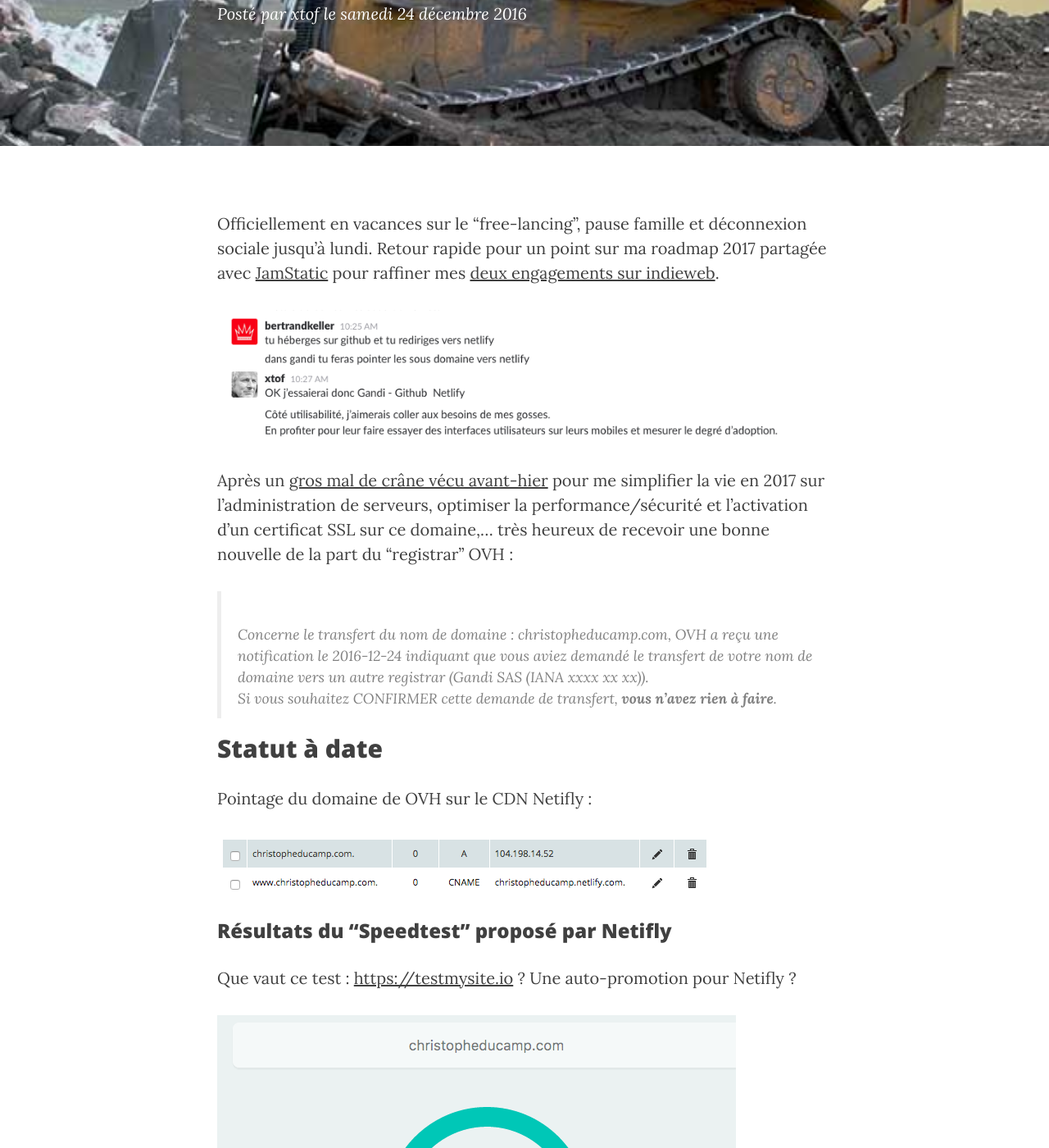
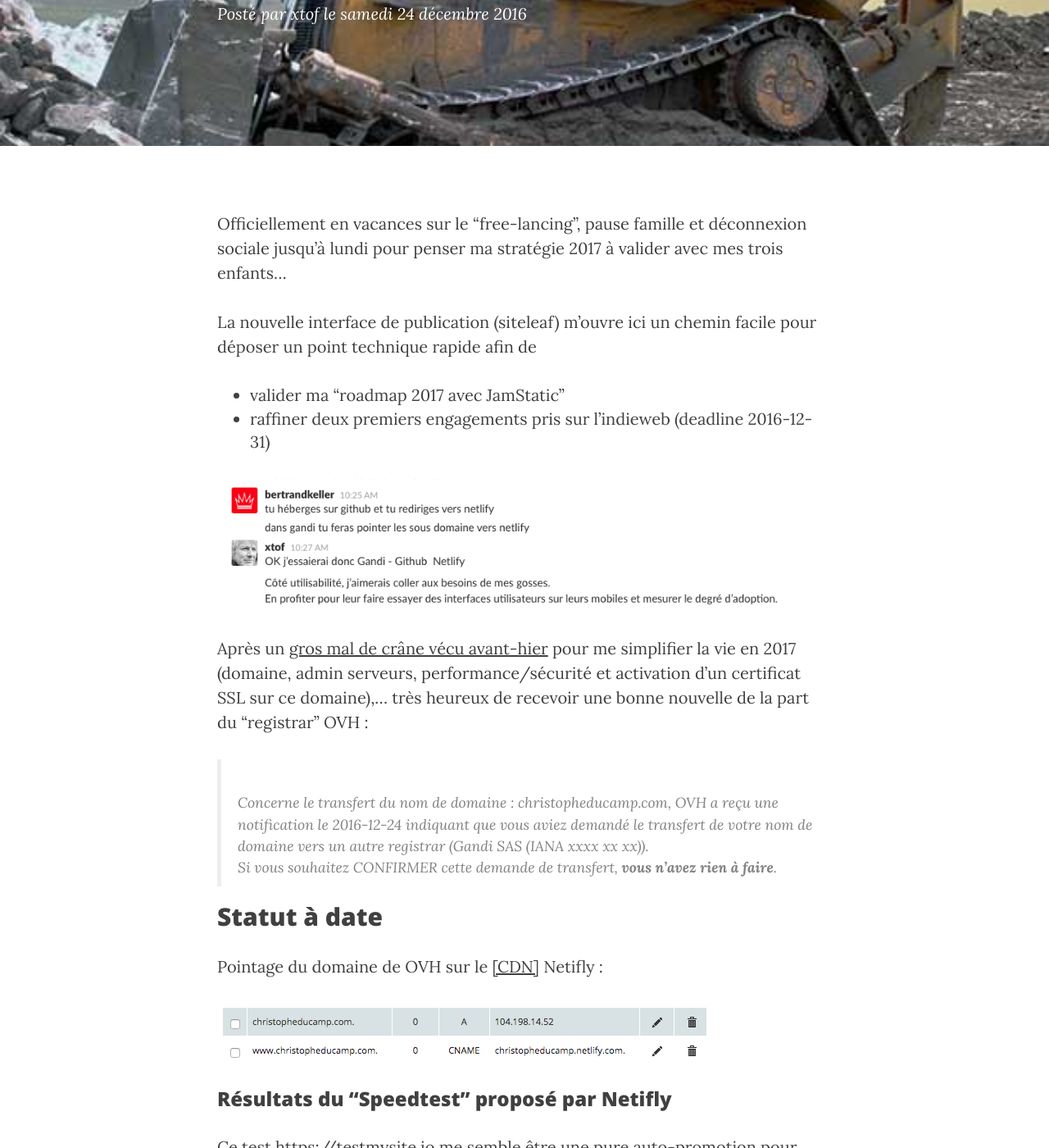
Before and after one commit to ChristopheDucamp/xtof-clean-blog, a Jekyll site: the page built from _posts/2016-12-24-migration-jamstack.markdown, in a window 1280 px wide and 1400 px high, scrolled down 295 px. Shown: the whole window at 82% size. Built offline with Jekyll 4.4.1, drawn with Linux system fonts in a browser that asks for light colours; nearby versions of some CDN libraries; comment, search, counter and statistics services are not loaded; some of the changed text lies outside the part shown.

Commit message:
Updated Migration Jamstack

```diff
--- a/_posts/2016-12-24-migration-jamstack.markdown
+++ b/_posts/2016-12-24-migration-jamstack.markdown
@@ -16,23 +16,27 @@ author: xtof
 layout: post
 ---
 
-Officiellement en vacances sur le "free-lancing", pause famille et déconnexion sociale jusqu'à lundi. Retour rapide pour un point sur ma roadmap 2017 partagée avec [JamStatic](https://jamstatic.fr) pour raffiner mes [deux engagements sur indieweb](https://indieweb.org/2017-01-01-commitments#Commitments).
+Officiellement en vacances sur le "free-lancing", pause famille et déconnexion sociale jusqu'à lundi pour penser ma stratégie 2017 à valider avec mes trois enfants...
+
+La nouvelle interface de publication (siteleaf)  m'ouvre ici un chemin facile pour déposer un point technique rapide afin de
+* valider ma "roadmap 2017 avec [JamStatic"](https://jamstatic.fr)
+* raffiner [deux premiers engagements pris sur l'indieweb](https://indieweb.org/2017-01-01-commitments#Commitments) (deadline 2016-12-31)
 
 ![Roadmap - bertrand keller jamstatic-fr 2016-12-20](/uploads/Roadmap%20-%20jamstatic-fr%202016-12-20.png)
 
-Après un [gros mal de crâne vécu avant-hier](http://ducamp.me/2016-357) pour me simplifier la vie en 2017 sur l'administration de serveurs, optimiser la performance/sécurité et l'activation d'un certificat SSL sur ce domaine,... très heureux de recevoir une bonne nouvelle de la part du "registrar" OVH :
+Après un [gros mal de crâne vécu avant-hier](http://ducamp.me/2016-357) pour me simplifier la vie en 2017 (domaine, admin serveurs, performance/sécurité et activation d'un certificat SSL sur ce domaine),... très heureux de recevoir une bonne nouvelle de la part du "registrar" OVH :
 
 > Concerne le transfert du nom de domaine : christopheducamp.com, OVH a reçu une notification le 2016-12-24 indiquant que vous aviez demandé le transfert de votre nom de domaine vers un autre registrar (Gandi SAS (IANA xxxx xx xx)).<br>Si vous souhaitez CONFIRMER cette demande de transfert, **vous n'avez rien à faire**.
 
 ## Statut à date
 
-Pointage du domaine de OVH sur le CDN Netifly :
+Pointage du domaine de OVH sur le [[CDN]](http://ducamp.me/CDN) Netifly :
 
 ![OVH 2016-12-24.png](/uploads/OVH%202016-12-24.png)
 
 ### Résultats du "Speedtest" proposé par Netifly
 
-Que vaut ce test : [https://testmysite.io](https://testmysite.io) ? Une auto-promotion pour Netifly ?
+Ce test [https://testmysite.io](https://testmysite.io) me semble être une pure auto-promotion pour Netifly et sa jamstack (jargon à vérifier)...
 
 ![Netlify Speedtest 2016-12-24 06-.png](/uploads/Netlify%20Speedtest%202016-12-24%2006-.png)
 
```
Also changed, not shown: other parts of _posts/2016-12-24-migration-jamstack.markdown (+7 -1 lines).
